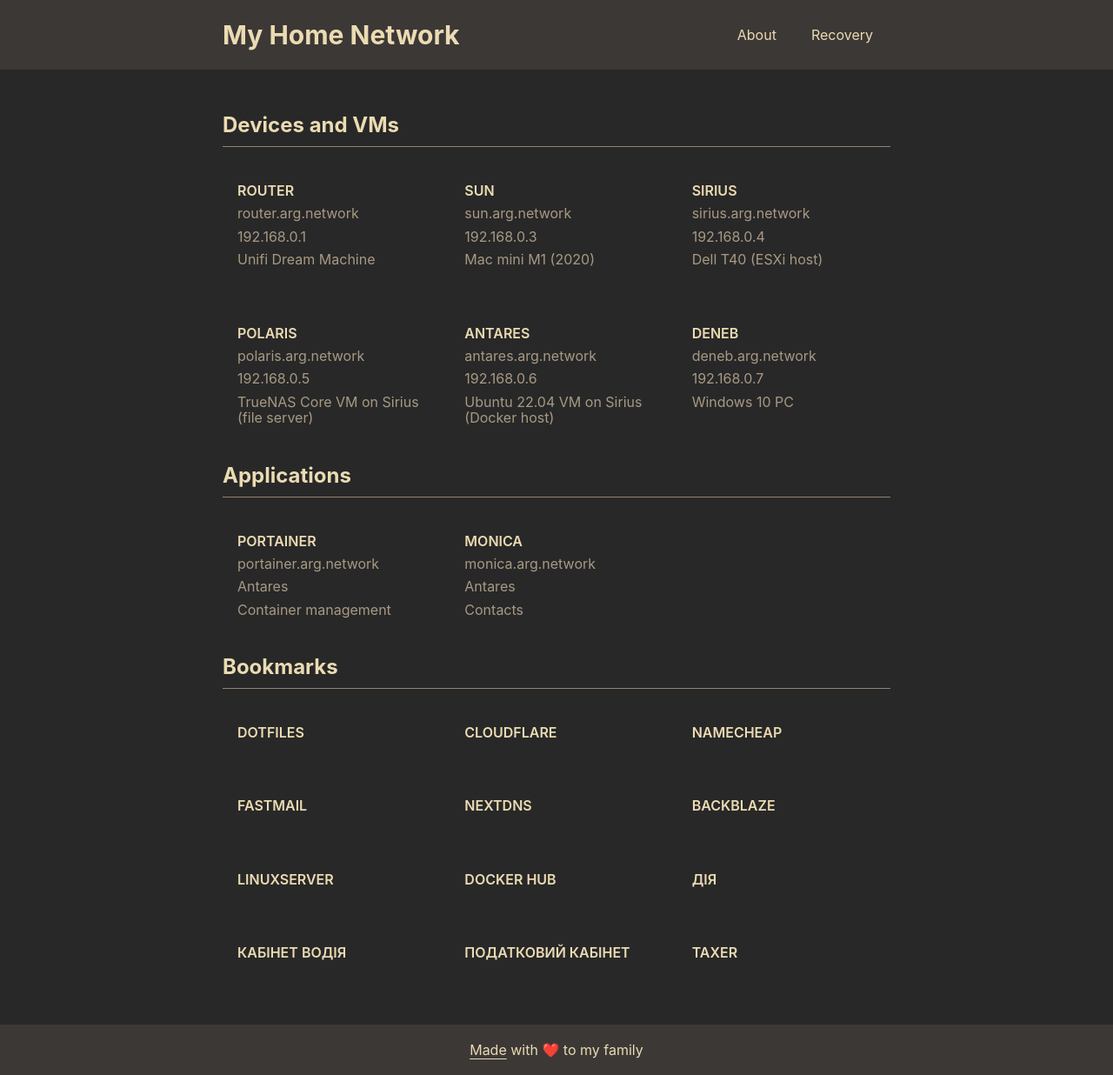
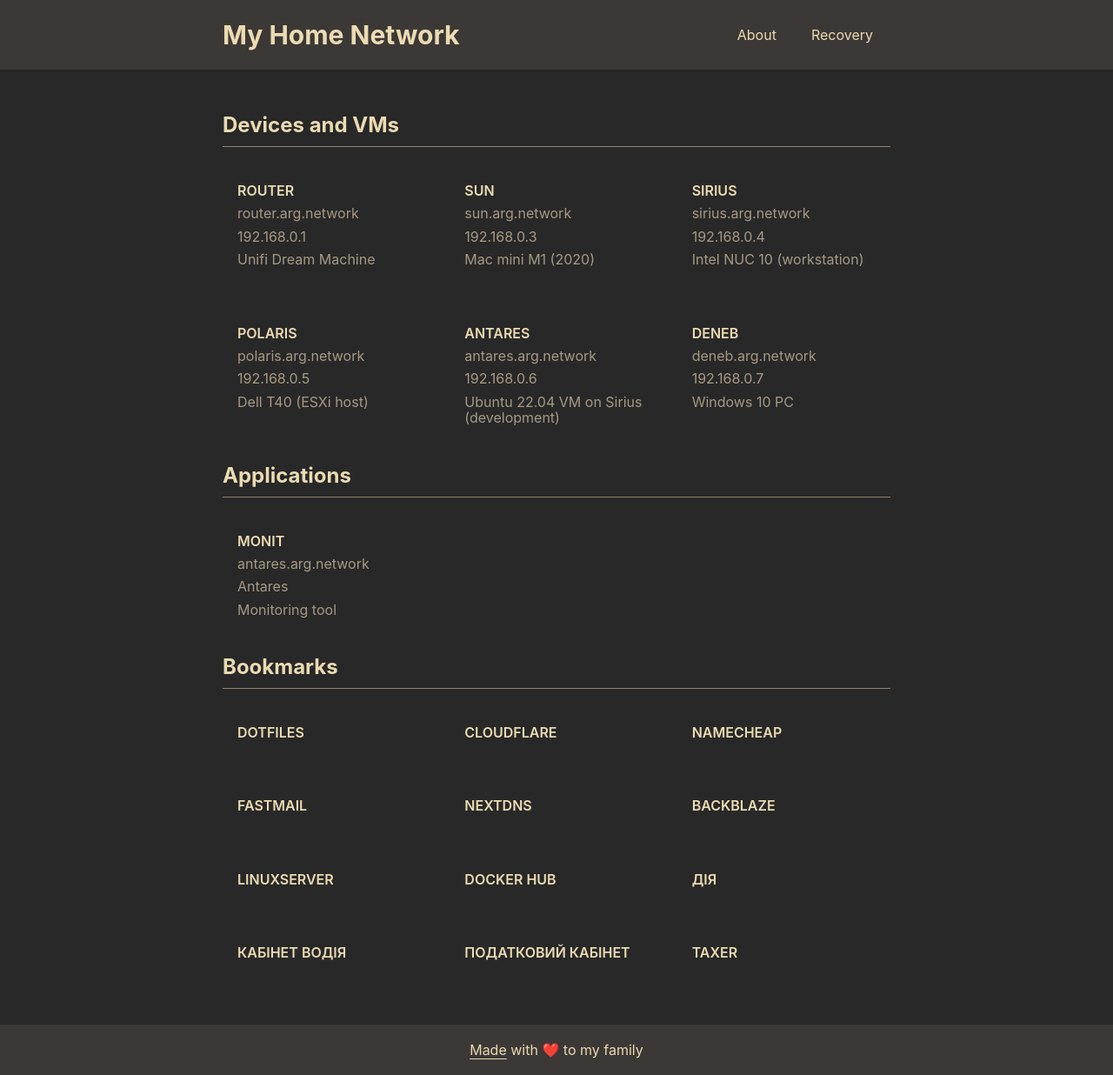
Before and after one commit to arg/dotfiles, a Jekyll site: the page built from docs/index.html, in a window 1280 px wide. Shown: the whole page at 87% size. Built offline with Jekyll 4.4.1, drawn with Linux system fonts in a browser that asks for light colours.

Commit message:
Updates device and service maps

```diff
--- a/docs/_data/applications.yml
+++ b/docs/_data/applications.yml
@@ -1,10 +1,5 @@
-- name: 'Portainer'
-  description: 'Container management'
-  url: 'https://portainer.arg.network'
-  hostname: 'portainer.arg.network'
+- name: 'Monit'
+  description: 'Monitoring tool'
+  url: 'https://antares.arg.network'
+  hostname: 'antares.arg.network'
   location: 'Antares'
-- name: 'Monica'
-  description: 'Contacts'
-  url: 'https://monica.arg.network'
-  hostname: 'monica.arg.network'
-  location: 'Antares'
--- a/docs/_data/devices.yml
+++ b/docs/_data/devices.yml
@@ -9,17 +9,17 @@
   hostname: 'sun.arg.network'
   ip: '192.168.0.3'
 - name: 'Sirius'
-  description: 'Dell T40 (ESXi host)'
+  description: 'Intel NUC 10 (workstation)'
   url: 'https://sirius.arg.network'
   hostname: 'sirius.arg.network'
   ip: '192.168.0.4'
 - name: 'Polaris'
-  description: 'TrueNAS Core VM on Sirius (file server)'
+  description: 'Dell T40 (ESXi host)'
   url: 'https://polaris.arg.network'
   hostname: 'polaris.arg.network'
   ip: '192.168.0.5'
 - name: 'Antares'
-  description: 'Ubuntu 22.04 VM on Sirius (Docker host)'
+  description: 'Ubuntu 22.04 VM on Sirius (development)'
   url: 'https://antares.arg.network'
   hostname: 'antares.arg.network'
   ip: '192.168.0.6'
```
